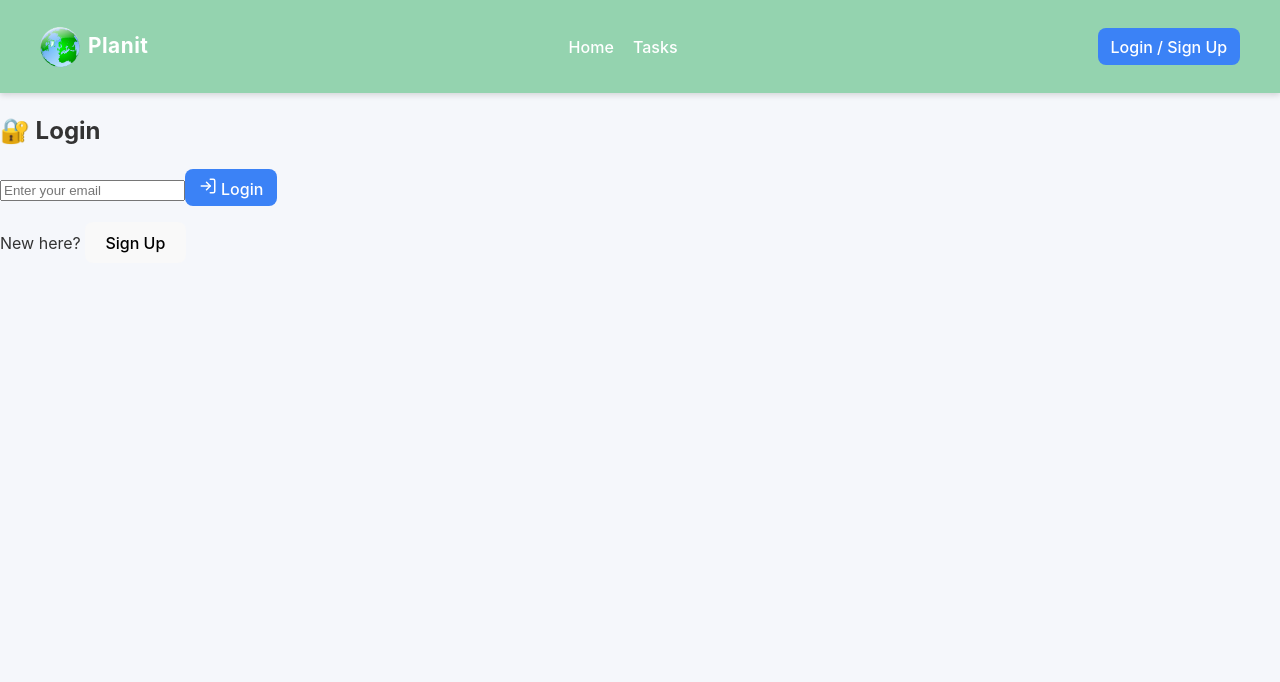
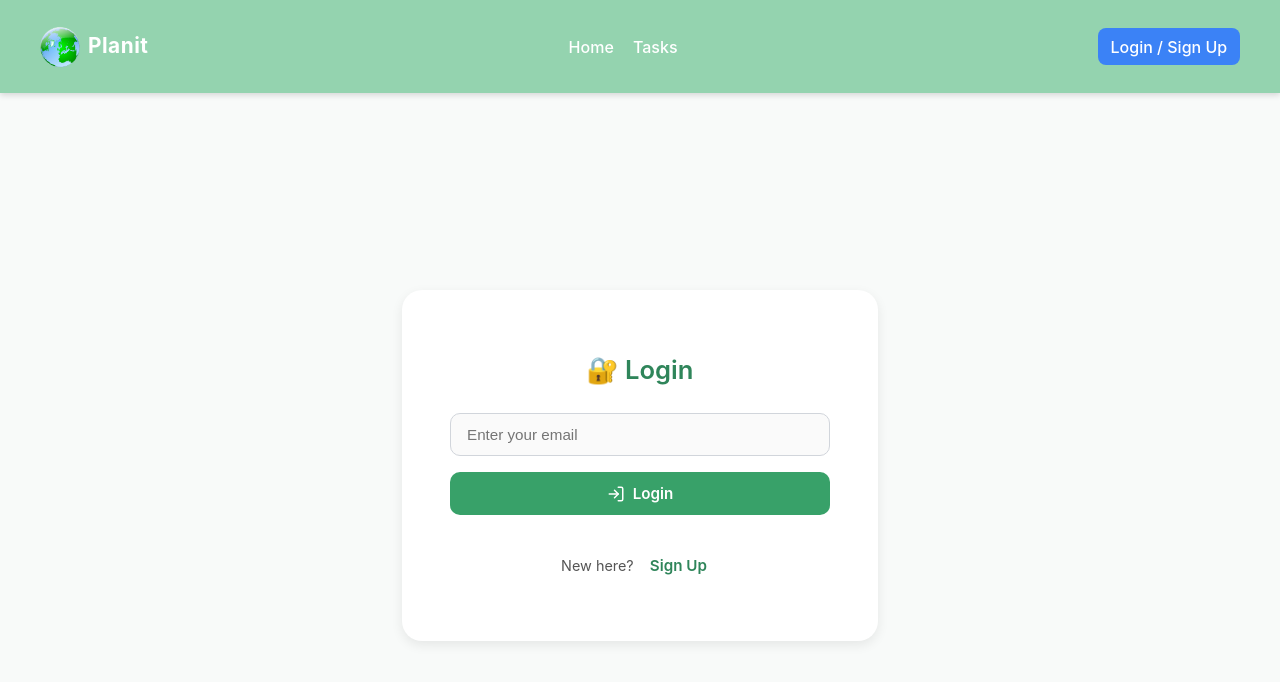
Before and after one commit to DariaRosen/Planit-Todo-App, a React (Vite) app in the folder frontend/: page /user in a window 1280 px wide. Shown: the top 682 px of the page. Built offline with nearby package versions, Linux system fonts and the light colour scheme; no server answers.

Commit message:
Add user auth css

```diff
--- /dev/null
+++ b/frontend/src/assets/css/components/_user-auth.css
@@ -0,0 +1,138 @@
+.user-auth {
+  display: flex;
+  justify-content: center;
+  align-items: center;
+  min-height: calc(100vh - 120px);
+  background: #f8faf9;
+  padding: 2rem;
+}
+
+.user-form {
+  background: #ffffff;
+  border-radius: 20px;
+  padding: 2.5rem 3rem;
+  box-shadow: 0 4px 12px rgba(0, 0, 0, 0.08);
+  max-width: 380px;
+  width: 100%;
+  display: flex;
+  flex-direction: column;
+  gap: 1rem;
+  transition: all 0.3s ease;
+}
+
+.user-form h2 {
+  font-size: 1.6rem;
+  color: #2f855a;
+  font-weight: 600;
+  text-align: center;
+  margin-bottom: 0.5rem;
+}
+
+.user-form input[type="text"],
+.user-form input[type="email"],
+.user-form input[type="url"] {
+  padding: 0.75rem 1rem;
+  border: 1.5px solid #d1d5db;
+  border-radius: 10px;
+  outline: none;
+  transition: all 0.2s ease;
+  font-size: 0.95rem;
+  background-color: #fafafa;
+}
+
+.user-form input:focus {
+  border-color: #38a169;
+  background-color: #fff;
+  box-shadow: 0 0 0 2px rgba(56, 161, 105, 0.15);
+}
+
+.user-form .checkbox {
+  display: flex;
+  align-items: center;
+  gap: 0.6rem;
+  font-size: 0.9rem;
+  color: #374151;
+  cursor: pointer;
+}
+
+.user-form input[type="checkbox"] {
+  width: 18px;
+  height: 18px;
+  accent-color: #38a169;
+  cursor: pointer;
+}
+
+/* ✨ Buttons */
+.user-form button {
+  display: inline-flex;
+  align-items: center;
+  justify-content: center;
+  gap: 0.5rem;
+  padding: 0.75rem;
+  font-size: 0.95rem;
+  font-weight: 600;
+  border: none;
+  border-radius: 10px;
+  cursor: pointer;
+  transition: all 0.2s ease;
+}
+
+.user-form .add-btn,
+.user-form .login-btn {
+  background: #38a169;
+  color: white;
+}
+
+.user-form .add-btn:hover,
+.user-form .login-btn:hover {
+  background: #2f855a;
+  transform: translateY(-1px);
+}
+
+.user-form .switch {
+  text-align: center;
+  margin-top: 0.8rem;
+  font-size: 0.9rem;
+  color: #555;
+}
+
+.user-form .switch button {
+  color: #2f855a;
+  background: none;
+  border: none;
+  cursor: pointer;
+  font-weight: 600;
+  transition: color 0.2s ease;
+}
+
+.user-form .switch button:hover {
+  color: #276749;
+}
+
+/* ✨ Subtle hover animation */
+.user-form:hover {
+  box-shadow: 0 6px 18px rgba(0, 0, 0, 0.1);
+}
+
+/* 🌙 Dark mode (optional if your app supports it) */
+@media (prefers-color-scheme: dark) {
+  .user-auth {
+    background: #1f2937;
+  }
+  .user-form {
+    background: #2d3748;
+    color: #f0fdf4;
+  }
+  .user-form input {
+    background: #374151;
+    color: #e2e8f0;
+    border-color: #4a5568;
+  }
+  .user-form input:focus {
+    border-color: #68d391;
+  }
+  .user-form .add-btn,
+  .user-form .login-btn {
+    background: #48bb78;
+  }
+}
--- a/frontend/src/assets/css/setup/main.scss
+++ b/frontend/src/assets/css/setup/main.scss
@@ -8,6 +8,7 @@
 @import "../components/task-panel";
 @import "../components/week-planner";
 @import "../components/user-panel";
+@import "../components/user-auth";
 
 // Global variables and colors
 $font-family: "Inter", sans-serif;
```
